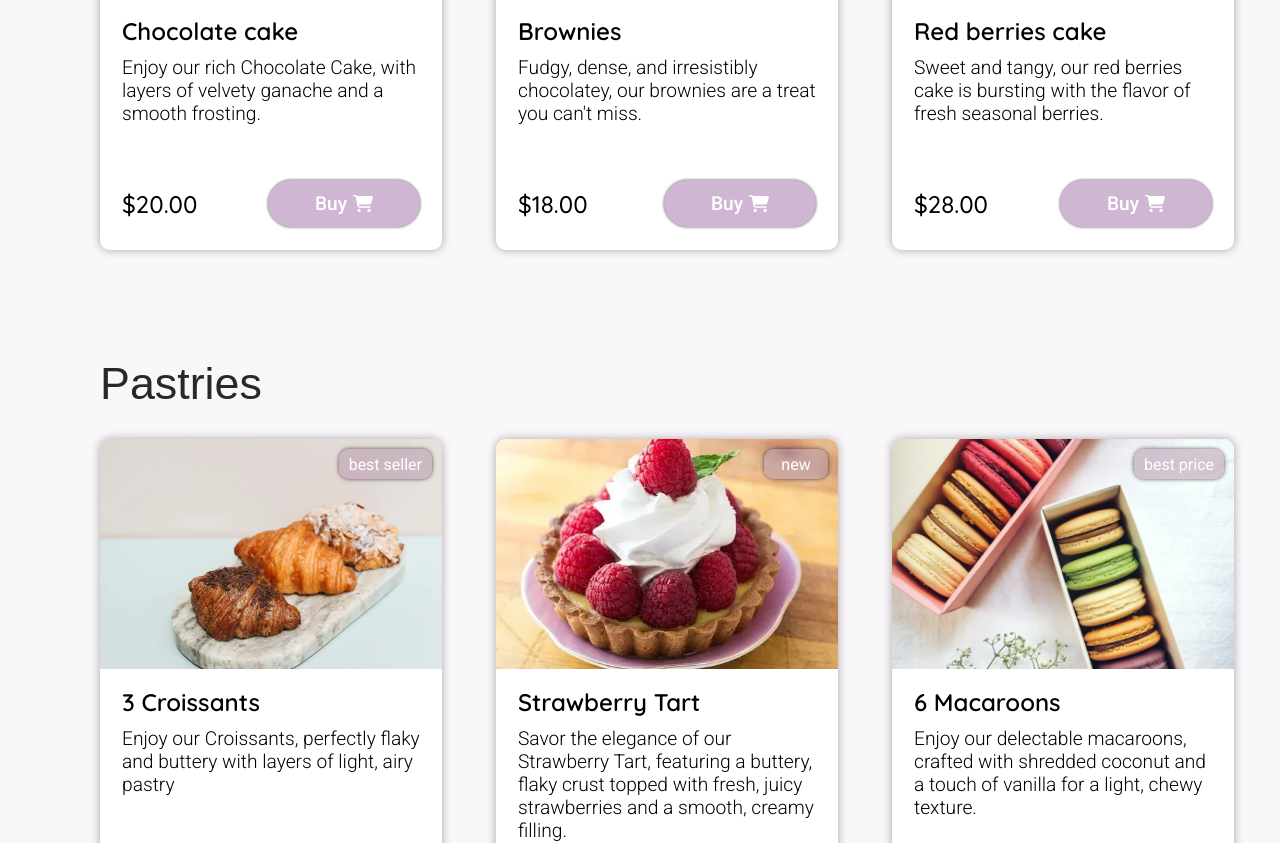
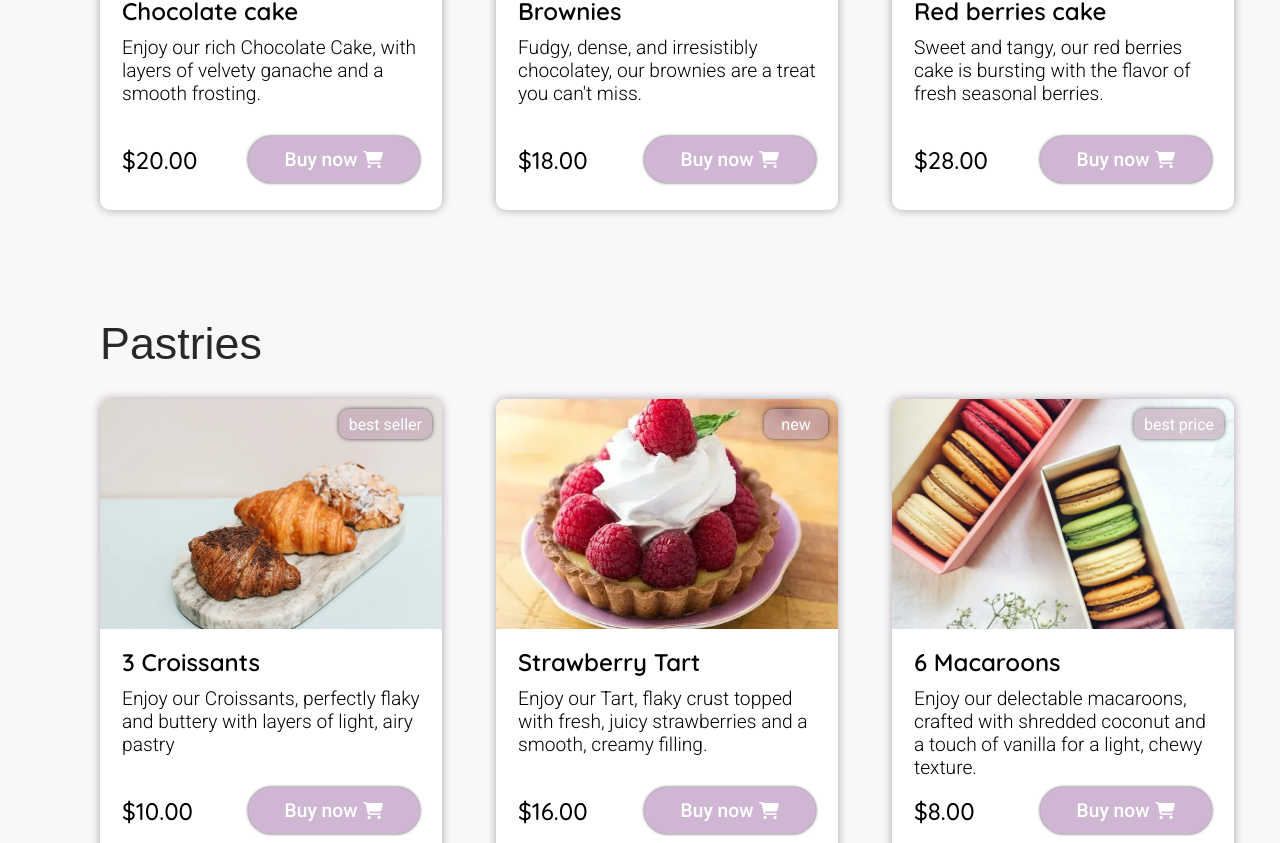
Before and after one commit to MariaCenci/landSweetDreams, a React (Vite) app: page /products in a window 1280 px wide. Shown: the part 1691-2534 px from the top of the page. Built offline with nearby package versions, Linux system fonts and the light colour scheme; a web font is replaced by a local one.

Commit message:
chore: styled products card

```diff
--- a/src/components/Card/Card.jsx
+++ b/src/components/Card/Card.jsx
@@ -20,7 +20,7 @@ const Card = ({ title, src, text, tag, price }) => {
           <p className="card-item-text">{text}</p>
           <div className="btn-container">
             <Price price={price} />
-            <Button className="card-item" label="Buy" icon="./cart.svg" iconName="cart"/>
+            <Button className="card-item" label="Buy now" icon="./cart.svg" iconName="cart"/>
           </div>
         </div>
       </div>
--- a/src/components/Card/card.scss
+++ b/src/components/Card/card.scss
@@ -2,7 +2,7 @@
 
 .card-item {
   width: 342px;
-  height: 482px;
+  height: 462px;
   background-color: map-get($colors, secondary);
   box-shadow: 0 0 10px rgba(0, 0, 0, 0.337);
   border-radius: 10px;
@@ -30,20 +30,19 @@
       font-family: map-get($font-family, body);
       font-weight: 300;
       padding-bottom: 10px;
-      height: 124px;
+      height: 100px;
     }
-.btn-container{
+    .btn-container {
       display: flex;
       justify-content: space-between;
       align-items: center;
-
 
       .btn-card-item {
         display: flex;
         align-items: center;
         justify-content: center;
         gap: 6px;
-    width: 152px;
+        width: 172px;
         padding: 12px;
         background-color: map-get($colors, btn2);
         transition: background-color 0.6s ease-in-out;
@@ -52,14 +51,10 @@ align-items: center;
           background-color: map-get($colors, btn2-hover);
         }
 
-.icon-cart{
-
+        .icon-cart {
           width: 20px;
         }
-
       }
     }
-
-
   }
 }
--- a/src/pages/Products/Products.jsx
+++ b/src/pages/Products/Products.jsx
@@ -71,7 +71,7 @@ const Products = () => {
             <Card
               title="Strawberry Tart"
               src="./images/tart.webp"
-              text="Savor the elegance of our Strawberry Tart, featuring a buttery, flaky crust topped with fresh, juicy strawberries and a smooth, creamy filling. "
+              text="Enjoy our Tart, flaky crust topped with fresh, juicy strawberries and a smooth, creamy filling. "
               tag="new"
               price="16"
             />
```
Lines whose indentation alone changed are shown as unchanged.
